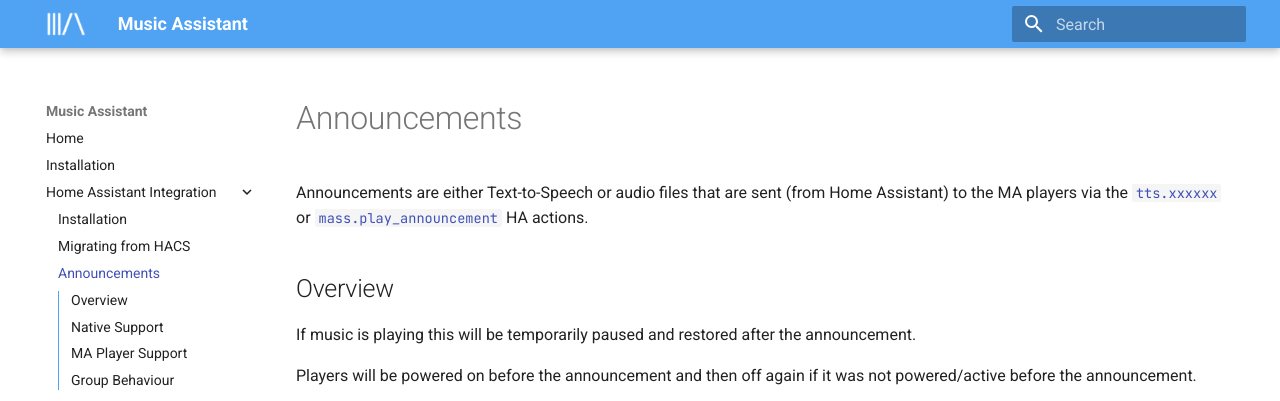
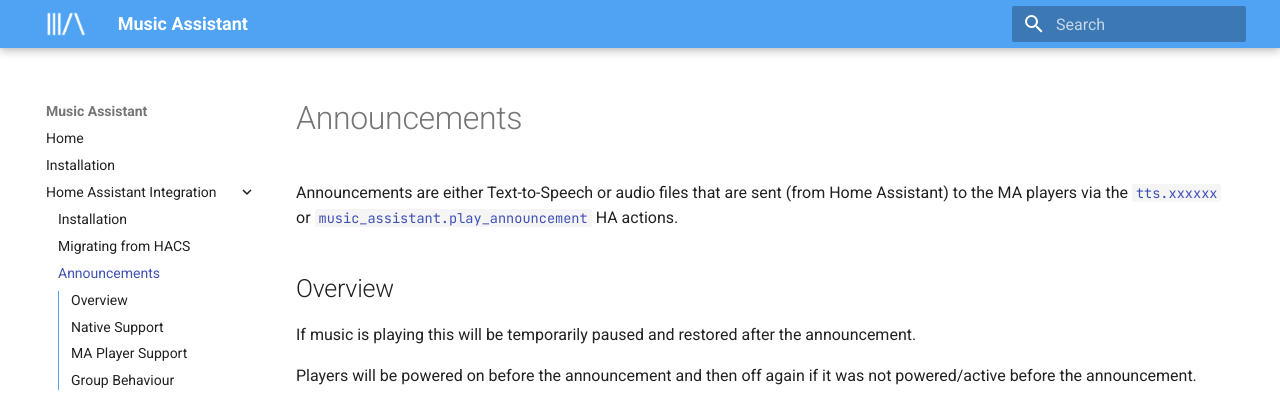
Before and after one commit to pwbriggs/music-assistant.github.io, an MkDocs documentation site: the page built from docs/integration/announcements.md, in a window 1280 px wide and 900 px high. Shown: the top 401 px of the window. Built offline with MkDocs 1.6.1 and Material for MkDocs 9.7.7, drawn with Linux system fonts in a browser that asks for light colours.

Commit message:
Update announcements.md

```diff
--- a/docs/integration/announcements.md
+++ b/docs/integration/announcements.md
@@ -5,7 +5,7 @@
 
 # Announcements
 
-Announcements are either Text-to-Speech or audio files that are sent (from Home Assistant) to the MA players via the [`tts.xxxxxx`](https://www.home-assistant.io/integrations/tts/) or [`mass.play_announcement`](../faq/massannounce.md) HA actions.
+Announcements are either Text-to-Speech or audio files that are sent (from Home Assistant) to the MA players via the [`tts.xxxxxx`](https://www.home-assistant.io/integrations/tts/) or [`music_assistant.play_announcement`](../faq/massannounce.md) HA actions.
 
 ## Overview
 
```
